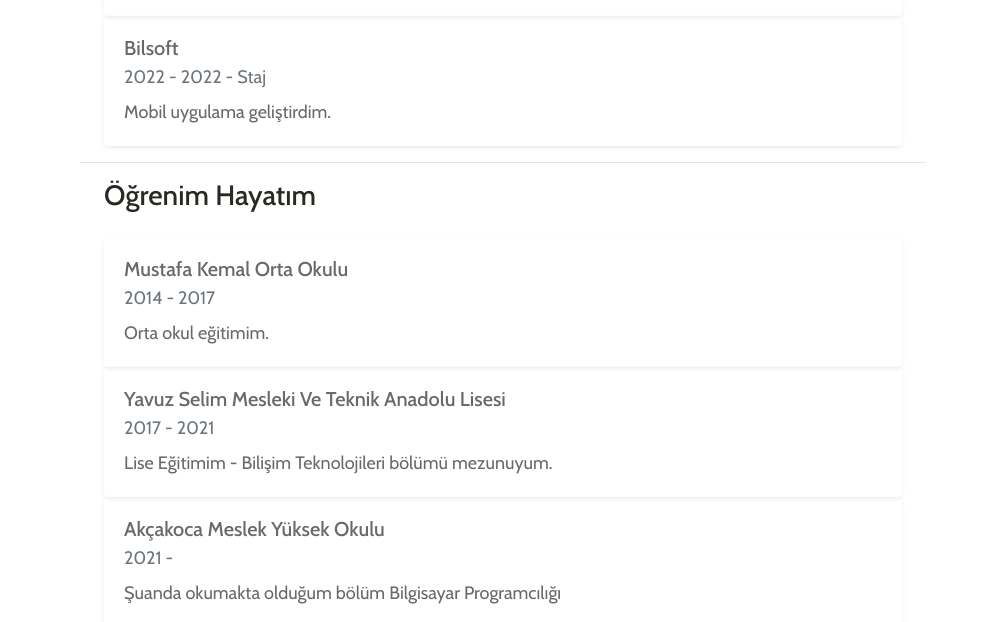
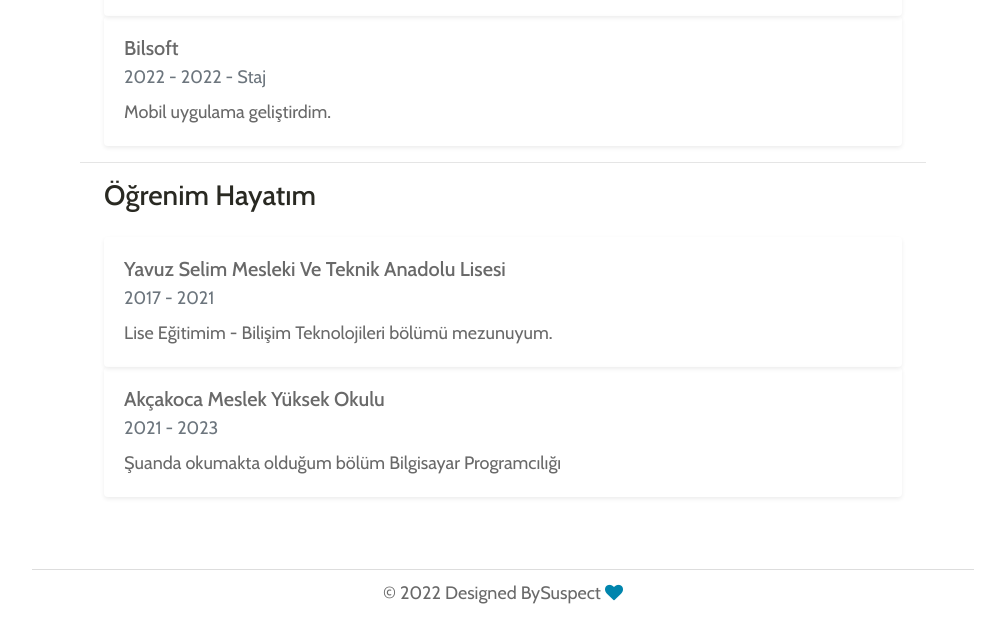
Before and after one commit to BySuspect/bysuspect.github.io, a plain HTML site: page index.html in a window 1280 px wide. Shown: the part 1271-1893 px from the top of the page, without its empty margins (137-1142 px from the left). Drawn offline with nearby package versions, Linux system fonts and the light colour scheme.

Commit message:
some fixes

```diff
--- a/index.html
+++ b/index.html
@@ -1,6 +1,5 @@
 <!doctype html>
 <html lang="tr">
-
 <head>
     <!-- Required meta tags -->
     <meta charset="utf-8">
@@ -204,13 +203,6 @@
             <div class="timeline">
                 <div class="timeline-card timeline-card-success card shadow-sm">
                     <div class="card-body">
-                        <div class="h5 mb-1">Mustafa Kemal Orta Okulu</div>
-                        <div class="text-muted text-small mb-2">2014 - 2017</div>
-                        <div>Orta okul eğitimim.</div>
-                    </div>
-                </div>
-                <div class="timeline-card timeline-card-success card shadow-sm">
-                    <div class="card-body">
                         <div class="h5 mb-1">Yavuz Selim Mesleki Ve Teknik Anadolu Lisesi</div>
                         <div class="text-muted text-small mb-2">2017 - 2021</div>
                         <div>Lise Eğitimim - Bilişim Teknolojileri bölümü mezunuyum.</div>
@@ -219,7 +211,7 @@
                 <div class="timeline-card timeline-card-success card shadow-sm">
                     <div class="card-body">
                         <div class="h5 mb-1">Akçakoca Meslek Yüksek Okulu</div>
-                        <div class="text-muted text-small mb-2">2021 -</div>
+                        <div class="text-muted text-small mb-2">2021 - 2023</div>
                         <div>Şuanda okumakta olduğum bölüm Bilgisayar Programcılığı</div>
                     </div>
                 </div>
```
